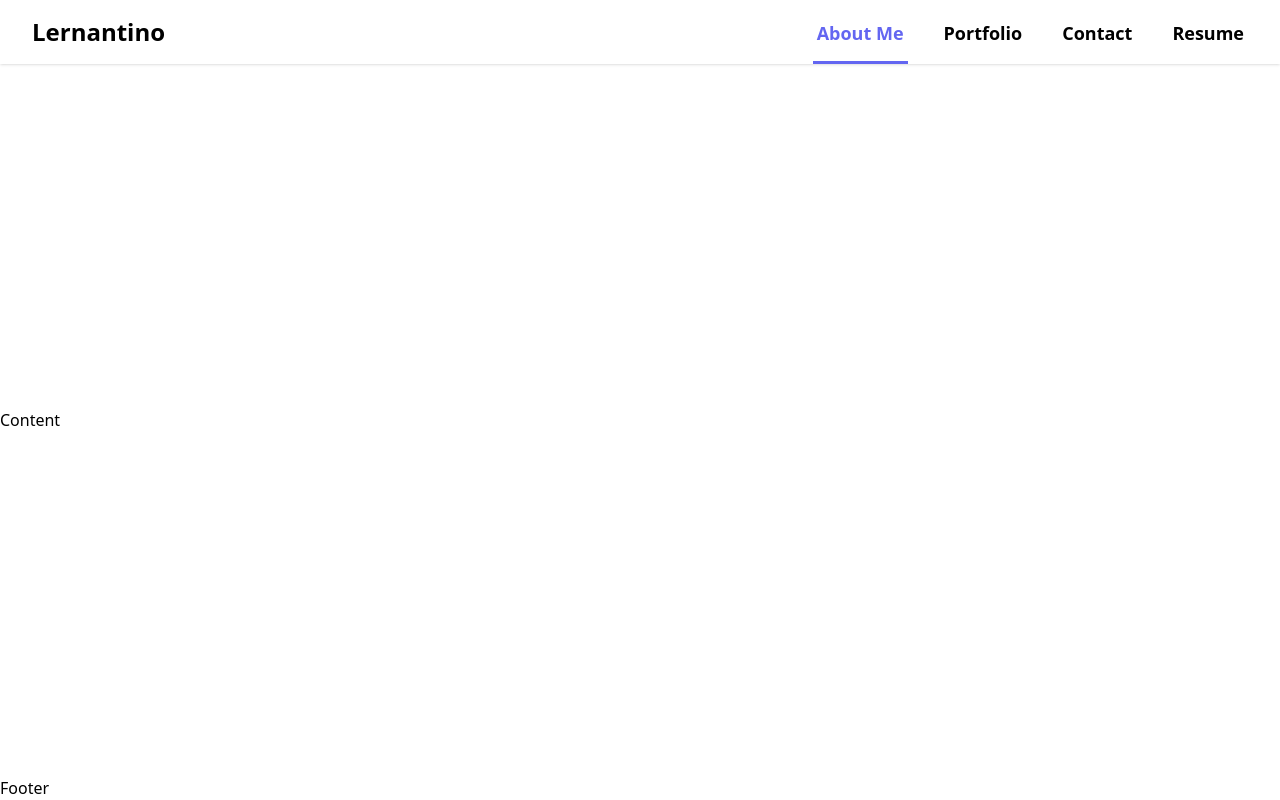
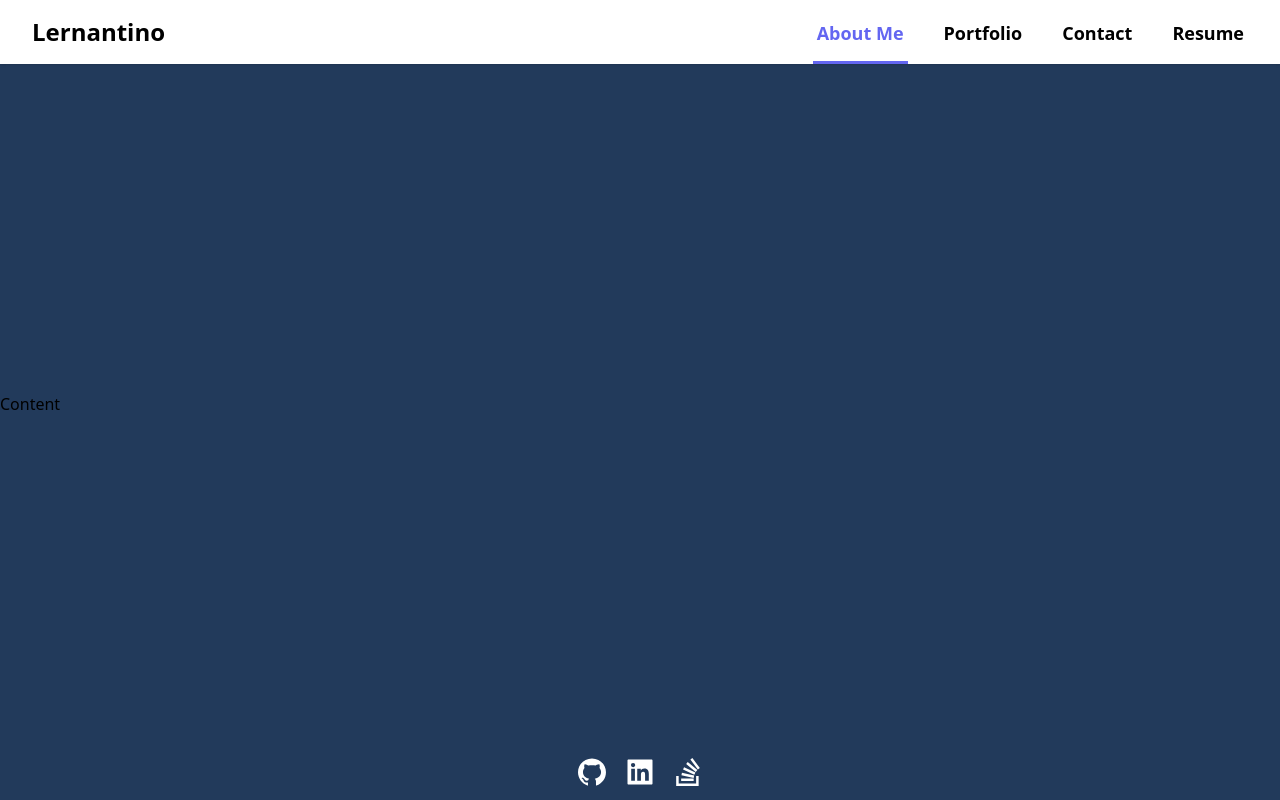
Before and after one commit to ibnul42/xhemajlcamaj-portfolio, a React (Create React App) app: page / in a window 1280 px wide. Built offline with nearby package versions, Linux system fonts and the light colour scheme.

Commit message:
footer completed

```diff
--- a/package.json
+++ b/package.json
@@ -10,6 +10,7 @@
     "@testing-library/user-event": "^13.5.0",
     "react": "^18.1.0",
     "react-dom": "^18.1.0",
+    "react-icons": "^4.4.0",
     "react-router-dom": "^6.3.0",
     "react-scripts": "5.0.1",
     "web-vitals": "^2.1.4"
--- a/src/Layout/Footer/index.jsx
+++ b/src/Layout/Footer/index.jsx
@@ -1,7 +1,37 @@
 import React from "react";
+import { AiFillGithub, AiFillLinkedin, aistake } from "react-icons/ai";
+import { Link } from "react-router-dom";
+// import {AiFillLinkedin}
 
 function Footer() {
-  return <div>Footer</div>;
+  return (
+    <div className="max-w-7xl mx-auto my-3 flex justify-center gap-4">
+      <div className="">
+        <a href="https://twitter.com" target="_blank">
+          <AiFillGithub fill="#fff" className="w-8 h-8" />
+        </a>
+      </div>
+      <div className="">
+        <a href="https://linkedin.com" target="_blank">
+          <AiFillLinkedin fill="#fff" className="w-8 h-8" />
+        </a>
+      </div>
+      <div className="">
+        <a href="https://stackoverflow.com/" target="_blank">
+          <svg
+            xmlns="http://www.w3.org/2000/svg"
+            viewBox="0 0 384 512"
+            className="w-8 h-8"
+          >
+            <path
+              d="M290.7 311L95 269.7 86.8 309l195.7 41zm51-87L188.2 95.7l-25.5 30.8 153.5 128.3zm-31.2 39.7L129.2 179l-16.7 36.5L293.7 300zM262 32l-32 24 119.3 160.3 32-24zm20.5 328h-200v39.7h200zm39.7 80H42.7V320h-40v160h359.5V320h-40z"
+              fill="#fff"
+            />
+          </svg>
+        </a>
+      </div>
+    </div>
+  );
 }
 
 export default Footer;
--- a/src/Layout/index.jsx
+++ b/src/Layout/index.jsx
@@ -5,7 +5,7 @@ import Footer from "./Footer";
 
 function Layout() {
   return (
-    <div className="max-w-7xl mx-auto h-screen flex flex-col justify-between">
+    <div className="max-w-7xl mx-auto h-screen flex flex-col justify-between bg-[#223a5b]">
       <Header />
       <Content />
       <Footer />
```
Also changed, not shown: 1 other file (tests, documents, lock files or other folders).
